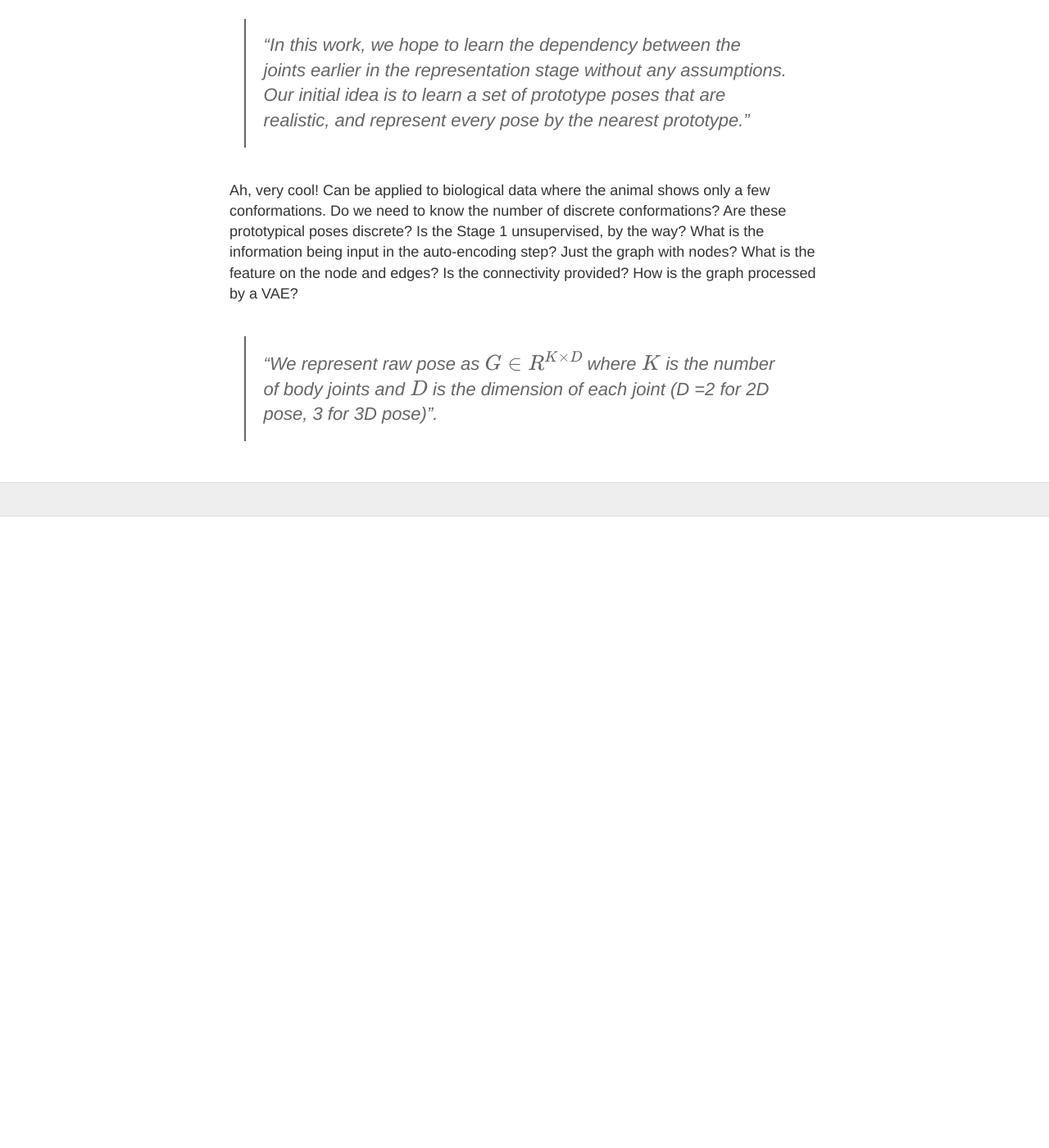
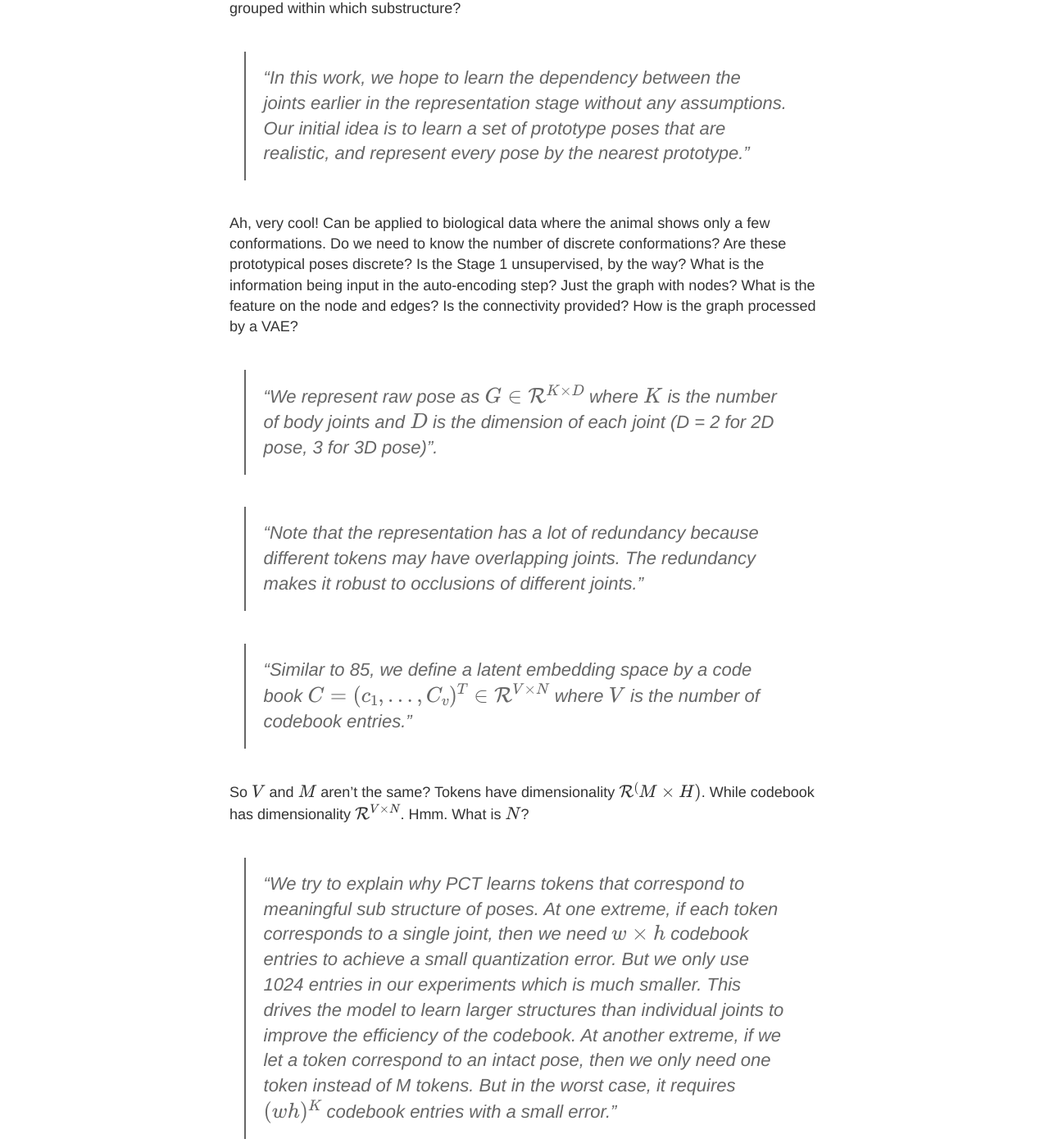
Before and after one commit to lmanan/lmanan.github.io, a Jekyll site: the page built from _posts/2021-05-14-Human-Pose-as_compositional-Tokens.md, in a window 1280 px wide and 1400 px high, scrolled down 942 px. Shown: the whole window at 82% size. Built offline with Jekyll 4.4.1, drawn with Linux system fonts in a browser that asks for light colours; formulas are drawn with MathJax 3; a script that is not in the unit is left out; before the commit the page ends 1572 px from its top, so only the background shows below that; some of the changed text lies outside the part shown.

Commit message:
update post

```diff
--- a/_posts/2021-05-14-Human-Pose-as_compositional-Tokens.md
+++ b/_posts/2021-05-14-Human-Pose-as_compositional-Tokens.md
@@ -26,4 +26,16 @@ Ah, very cool! Can be applied to biological data where the animal shows only a f
 Do we need to know the number of discrete conformations? Are these prototypical poses discrete?
 Is the Stage 1 unsupervised, by the way? What is the information being input in the auto-encoding step? Just the graph with nodes? What is the feature on the node and edges? Is the connectivity provided? How is the graph processed by a VAE?
 
->"We represent raw pose as $G \in R^{K \times D}$ where $K$ is the number of body joints and $D$ is the dimension of each joint (D =2 for 2D pose, 3 for 3D pose)".
+>"We represent raw pose as $G \in \mathcal{R}^{K \times D}$ where $K$ is the number of body joints and $D$ is the dimension of each joint (D =  2 for 2D pose, 3 for 3D pose)".
+
+>"Note that the representation has a lot of redundancy because different tokens may have overlapping joints. The redundancy makes it robust to occlusions of different joints."
+
+>"Similar to 85, we define a latent embedding space by a code book $C = (c_{1}, ..., C_{v})^{T} \in \mathcal{R}^{V \times N}$ where $V$ is the number of codebook entries."
+
+So $V$ and $M$ aren't the same? Tokens have dimensionality $\mathcal{R}^(M \times H)$. While codebook has dimensionality $\mathcal{R}^{V \times N}$. Hmm. What is $N$?
+
+>"We try to explain why PCT learns tokens that correspond to meaningful sub structure of poses. At one extreme, if each token corresponds to a single joint, then we need $w \times h$ codebook entries to achieve a small quantization error. But we only use 1024 entries in our experiments which is much smaller. This drives the model to learn larger structures than individual joints to improve the efficiency of the codebook. At another extreme, if we let a token correspond to an intact pose, then we only need one token instead of M tokens. But in the worst case, it requires $(wh)^{K}$ codebook entries with a small error."
+
+>"As shown in Fig3, we simply predict the categories of the M tokens, which are fed to the decoder to recover the pose."
+
+Is GT available for these M tokens? How is the categories specified to supervise the training?
```
Also changed, not shown: other parts of _posts/2021-05-14-Human-Pose-as_compositional-Tokens.md (+1 -1 lines).
